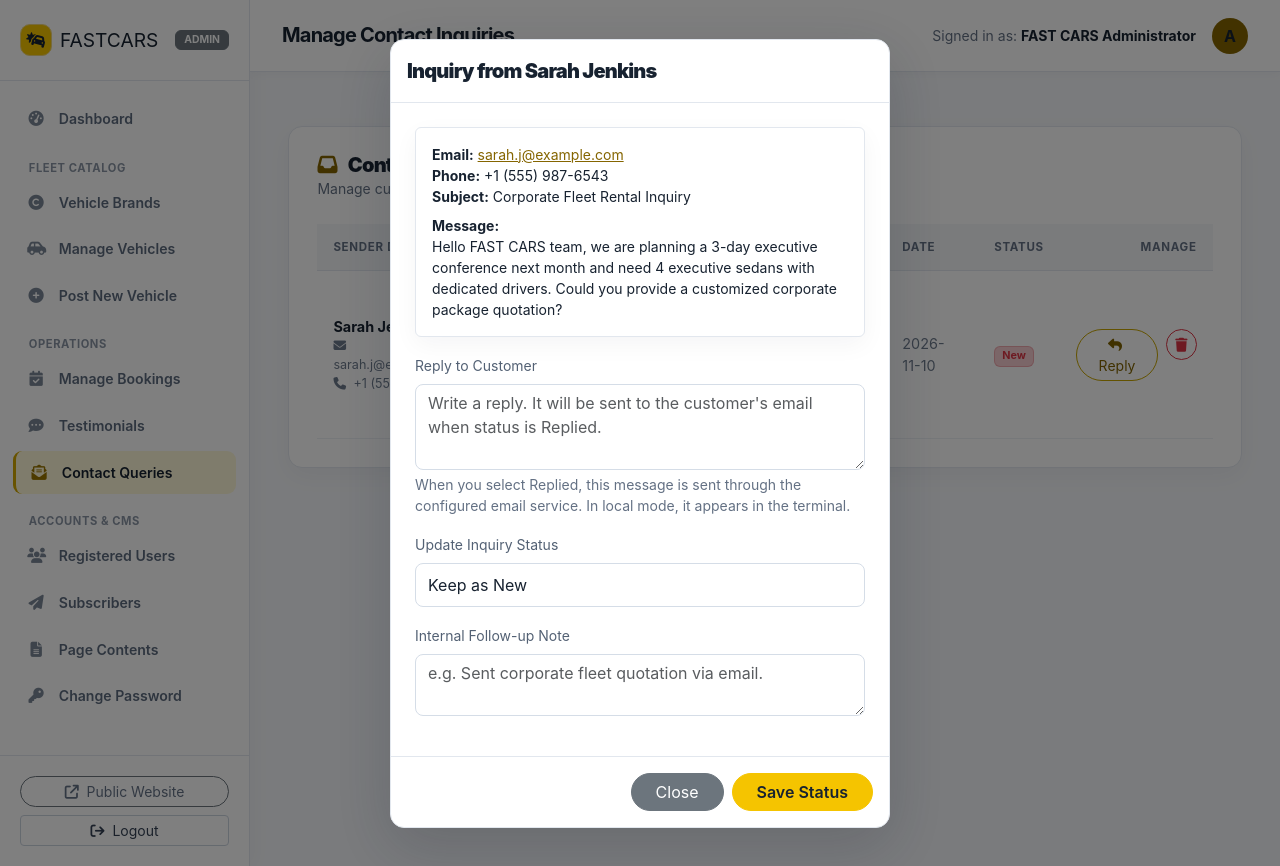
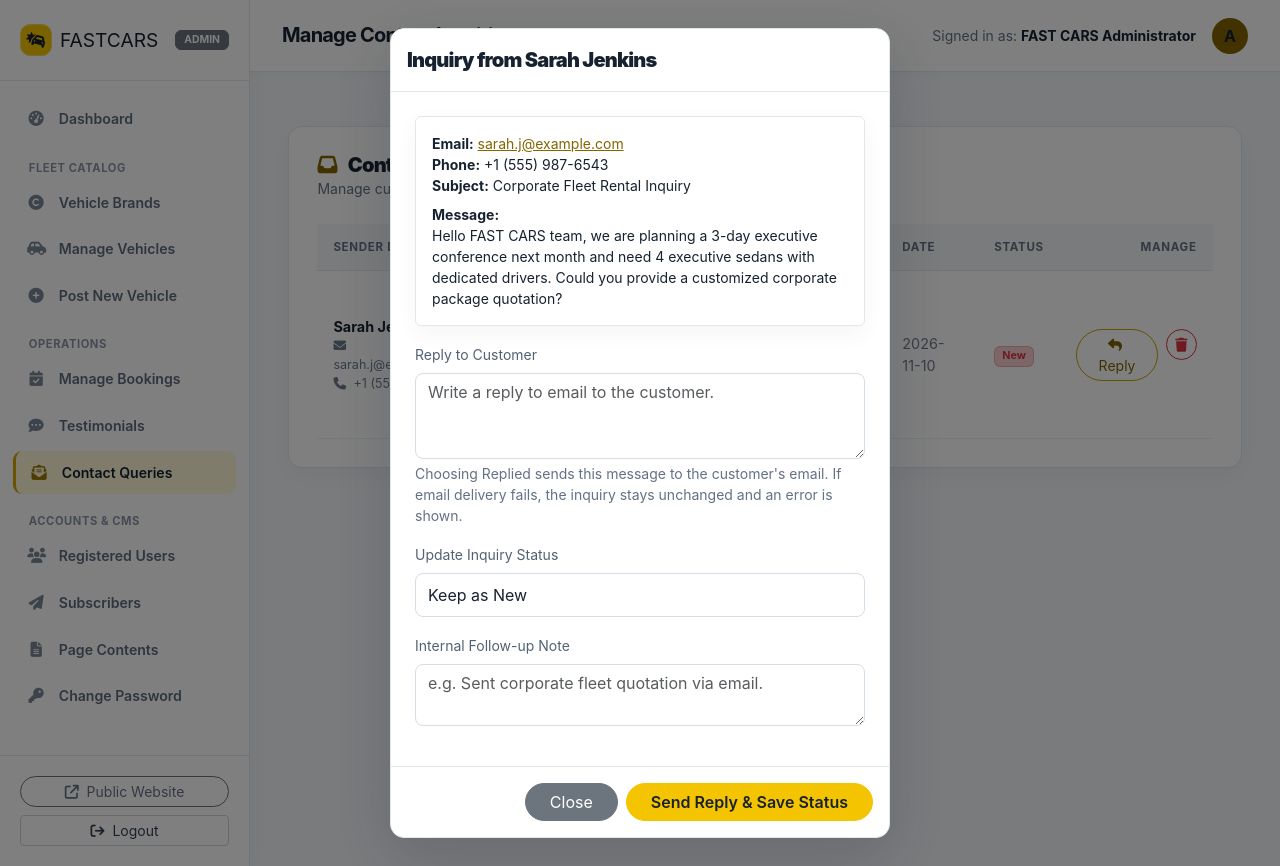
Before and after one commit to awelethomasjoshua619-gif/car-rental, a Flask app: page /admin/contacts in a window 1280 px wide, after a click on "Reply". Run offline with Flask 3, Linux system fonts and the light colour scheme; the visitor is signed in with stand-in values (Sample User, id 1); data comes from the database, SQL or seed files in the repository; some libraries are stand-ins or nearby versions.

Commit message:
Enable admin email replies to customer inquiries

```diff
--- a/app.py
+++ b/app.py
@@ -211,7 +211,7 @@ def auth_rate_limited(scope, identity, max_attempts=8, window_seconds=900):
     db.commit()
     return count >= max_attempts
 
-def send_templated_email(recipient, subject, heading, message, action_url=None, action_label=None, *, auth_only=False):
+def send_templated_email(recipient, subject, heading, message, action_url=None, action_label=None, *, auth_only=False, support_reply=False):
     from html import escape
 
     safe_heading = escape(heading)
@@ -222,7 +222,7 @@ def send_templated_email(recipient, subject, heading, message, action_url=None,
         action_html = f'<p><a href="{safe_url}">{escape(action_label)}</a></p>'
     html = f'<div style="font-family:Arial,sans-serif;max-width:600px;margin:auto"><h2>{safe_heading}</h2><p>{safe_message}</p>{action_html}<p>FAST CARS</p></div>'
     text = f'{heading}\n\n{message}' + (f'\n\n{action_label}: {action_url}' if action_url and action_label else '')
-    return send_email(recipient, subject, html, text, auth_only=auth_only)
+    return send_email(recipient, subject, html, text, auth_only=auth_only, support_reply=support_reply)
 
 @app.cli.command('create-admin')
 def create_admin_command():
@@ -1614,6 +1614,7 @@ def admin_contact_status(query_id):
                 f"Response to your FAST CARS inquiry: {query['subject'] or 'General question'}",
                 'A response from FAST CARS',
                 reply_message,
+                support_reply=True,
             )
         except Exception:
             logger.exception('Could not send reply for contact inquiry %s', query_id)
--- a/email_service.py
+++ b/email_service.py
@@ -14,21 +14,23 @@ logger = logging.getLogger(__name__)
 RESEND_ENDPOINT = "https://api.resend.com/emails"
 
 
-def send_email(to, subject, html, text=None, *, auth_only=False):
-    """Send account security mail through Gmail SMTP when selected, otherwise Resend."""
+def send_email(to, subject, html, text=None, *, auth_only=False, support_reply=False):
+    """Send security mail and explicit admin replies through the configured provider."""
     provider = os.environ.get('MAIL_PROVIDER', 'resend').strip().lower()
     if provider in {'gmail', 'smtp'}:
-        # The Gmail account is deliberately restricted to account verification,
-        # password recovery, and password-change codes for this local school app.
-        if not auth_only:
+        # Gmail is used for auth mail and explicit admin replies to customer inquiries.
+        # Other non-auth mail (e.g. automatic contact-form acknowledgements) stays local.
+        if not auth_only and not support_reply:
             if os.environ.get('APP_ENV', 'development').lower() == 'production':
-                raise RuntimeError('The Gmail sender is restricted to authentication mail.')
+                raise RuntimeError('Gmail is restricted to authentication mail and admin inquiry replies.')
             logger.info('Non-authentication email left local: %s | %s', to, subject)
             return None
         username = os.environ.get('SMTP_USERNAME', '').strip()
         password = os.environ.get('SMTP_PASSWORD', '').replace(' ', '').strip()
         sender = os.environ.get('MAIL_FROM', '').strip()
         if not username or not password or not sender:
+            if support_reply:
+                raise RuntimeError('Gmail SMTP is not configured for this support reply.')
             if os.environ.get('APP_ENV', 'development').lower() == 'production':
                 raise RuntimeError('Gmail SMTP username, app password, and sender are required.')
             logger.info('Development email to %s | %s\n%s', to, subject, text or html)
@@ -56,6 +58,8 @@ def send_email(to, subject, html, text=None, *, auth_only=False):
     api_key = os.environ.get("RESEND_API_KEY")
     sender = os.environ.get("MAIL_FROM")
     if not api_key or not sender:
+        if support_reply:
+            raise RuntimeError("Email delivery is not configured for this support reply.")
         if os.environ.get("APP_ENV", "development").lower() == "production":
             raise RuntimeError("RESEND_API_KEY and MAIL_FROM must be configured.")
         logger.info("Development email to %s | %s\n%s", to, subject, text or html)
--- a/templates/admin/contacts.html
+++ b/templates/admin/contacts.html
@@ -84,8 +84,8 @@
 
                                             <div class="mb-3">
                                                 <label class="form-label text-white-50 small">Reply to Customer</label>
-                                                <textarea name="reply_message" class="form-control" rows="3" placeholder="Write a reply. It will be sent to the customer's email when status is Replied."></textarea>
-                                                <div class="form-text text-white-50">When you select Replied, this message is sent through the configured email service. In local mode, it appears in the terminal.</div>
+                                                <textarea name="reply_message" class="form-control" rows="3" placeholder="Write a reply to email to the customer."></textarea>
+                                                <div class="form-text text-white-50">Choosing Replied sends this message to the customer's email. If email delivery fails, the inquiry stays unchanged and an error is shown.</div>
                                             </div>
 
                                             <div class="mb-3">
@@ -104,7 +104,7 @@
                                         </div>
                                         <div class="modal-footer border-secondary border-opacity-25">
                                             <button type="button" class="btn btn-secondary rounded-pill px-4" data-bs-dismiss="modal">Close</button>
-                                            <button type="submit" class="btn btn-primary rounded-pill px-4 fw-semibold">Save Status</button>
+                                            <button type="submit" class="btn btn-primary rounded-pill px-4 fw-semibold">Send Reply &amp; Save Status</button>
                                         </div>
                                     </form>
                                 </div>
```
Also changed, not shown: PROJECT_REPORT.md (+1 -1 lines), README.md.
